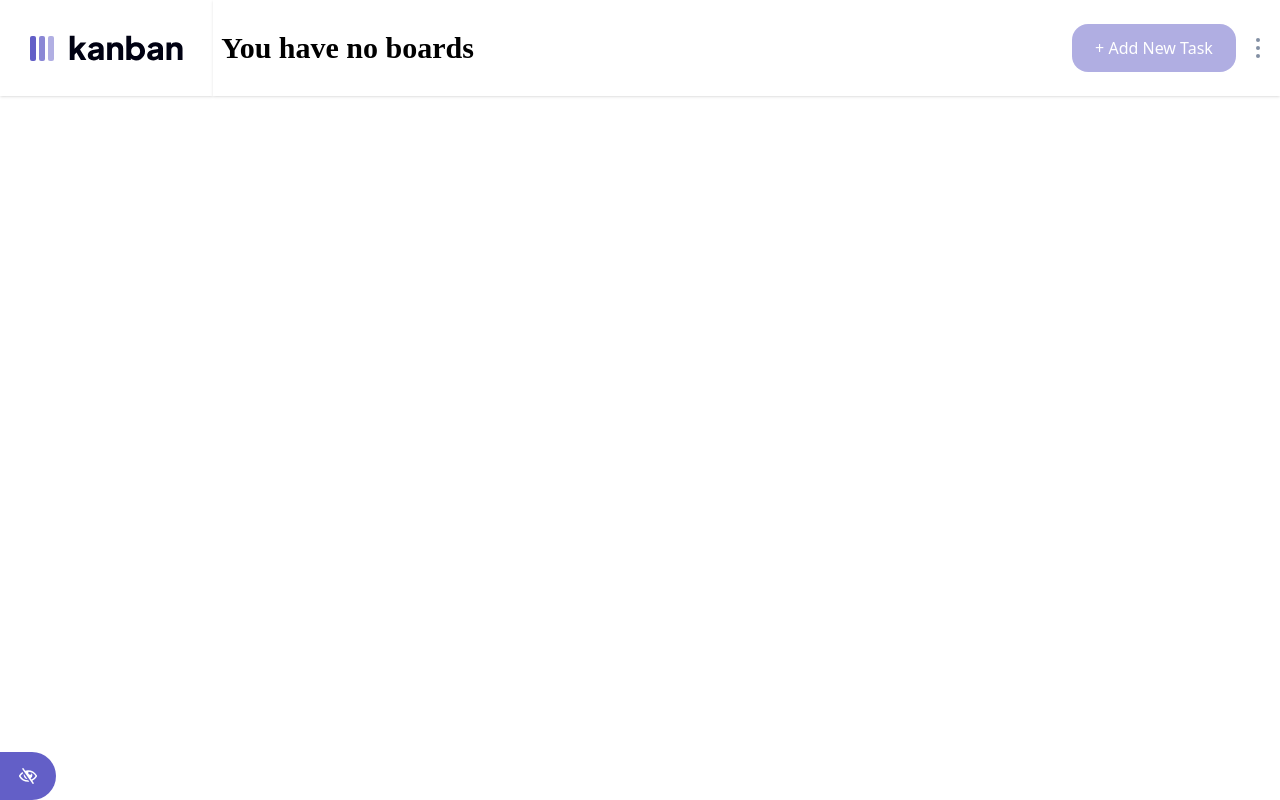
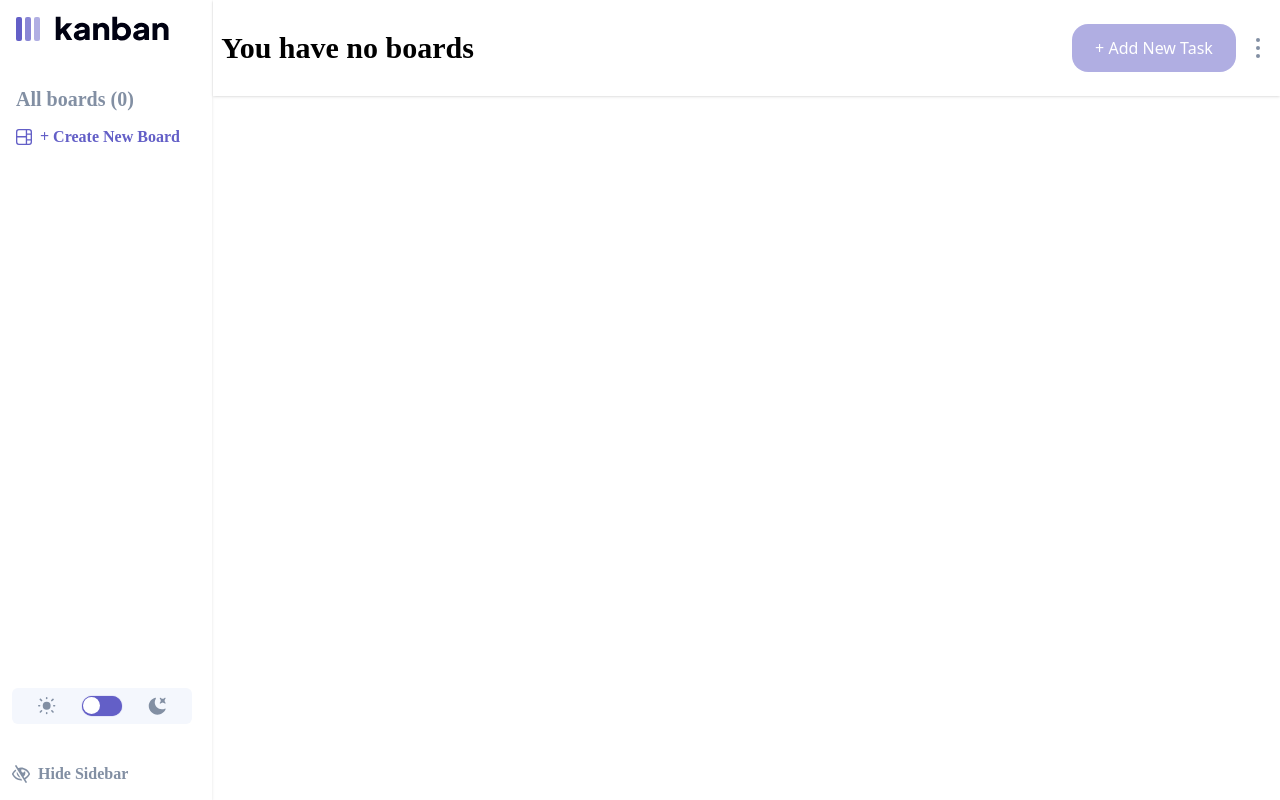
Before and after one commit to ChekeGT/Kanban-task-mangament-app, a React (Vite) app: page / in a window 1280 px wide. Built offline with nearby package versions, Linux system fonts and the light colour scheme; a web font is replaced by a local one.

Commit message:
Changed functionality so that the navbar shows by default

```diff
--- a/src/components/NavBar/NavBar.jsx
+++ b/src/components/NavBar/NavBar.jsx
@@ -9,7 +9,7 @@ import { useState } from 'react'
 
 
 export default function NavBar({boards, theme, currentBoard}){
-    const [showNavBar, setShowNavBar ] = useState(false)
+    const [showNavBar, setShowNavBar ] = useState(true)
 
     const toggleShowNavBar = () => {
         setShowNavBar(!showNavBar)
```
